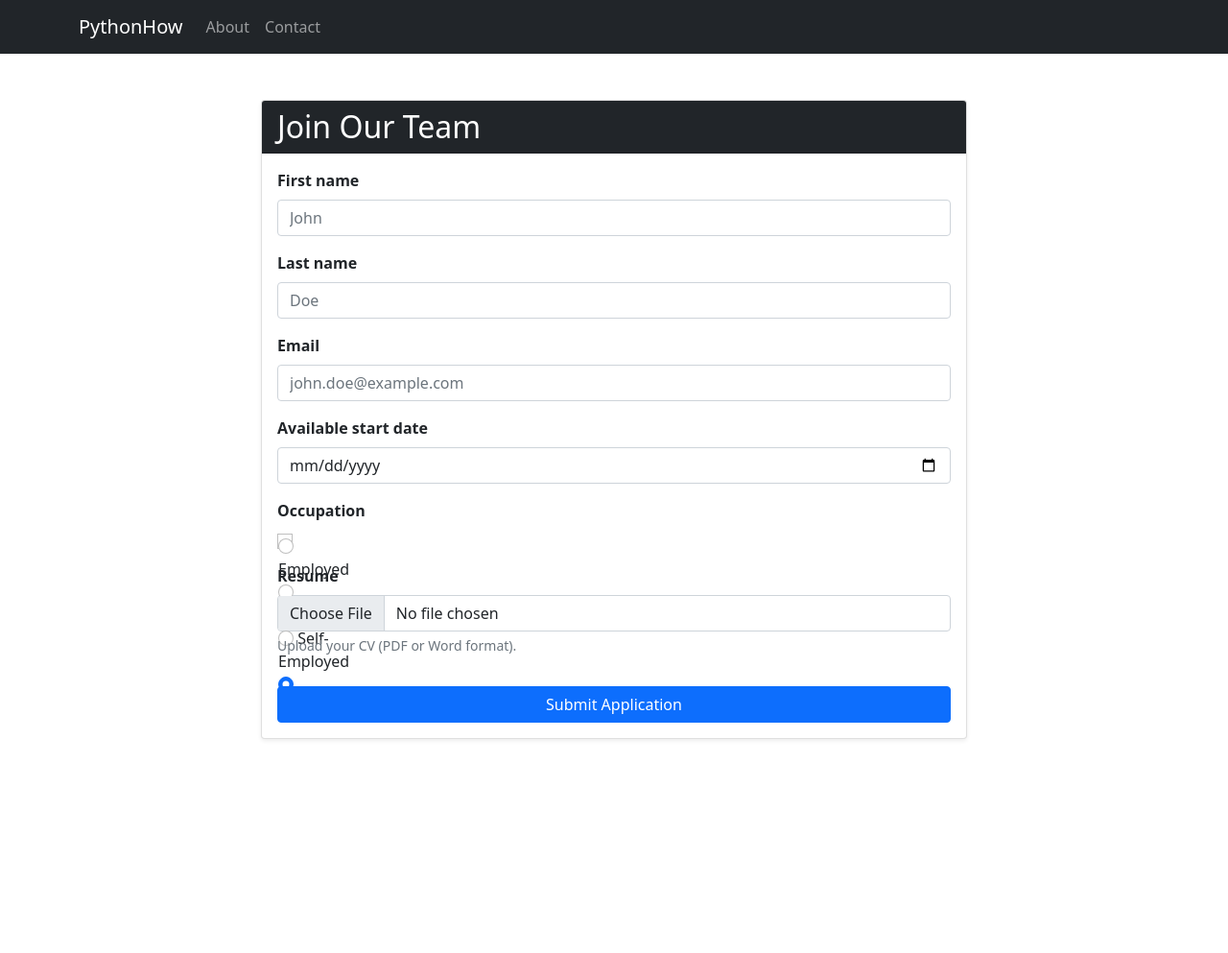
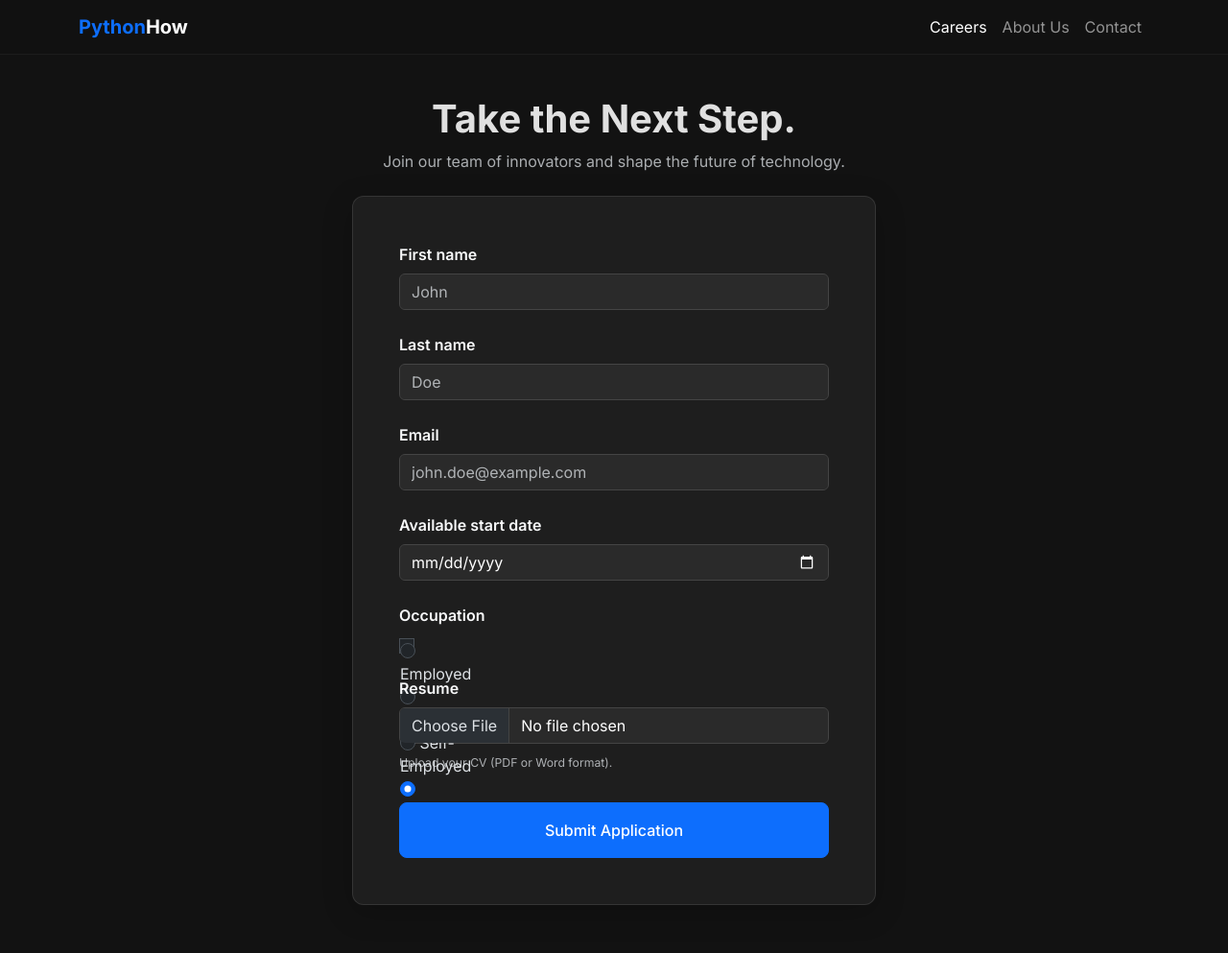
Before and after one commit to AndrewTechTips/Django-Form, a Django app: page / in a window 1280 px wide. Shown: the whole page at 96% size. Before the commit the page ends 771 px from the top, so only its background shows below. Run offline with Django 5.2, Linux system fonts and the light colour scheme.

Commit message:
Enhance website: redesign About page, add Contact page with form and email functionality

```diff
--- a/job_application/templates/base.html
+++ b/job_application/templates/base.html
@@ -1,39 +1,113 @@
 <!doctype html>
-<html>
+<html lang="en" data-bs-theme="dark">
 <head>
     <meta charset="utf-8">
-        <title>Job Application</title>
     <meta name="viewport" content="width=device-width, initial-scale=1, shrink-to-fit=no">
-        <link rel="stylesheet" href="https://cdn.jsdelivr.net/npm/bootstrap@5.1.3/dist/css/bootstrap.min.css">
+    <title>PythonHow | Join Our Team</title>
+
+    <link rel="preconnect" href="https://fonts.googleapis.com">
+    <link rel="preconnect" href="https://fonts.gstatic.com" crossorigin>
+    <link href="https://fonts.googleapis.com/css2?family=Inter:wght@300;400;500;600;700&display=swap" rel="stylesheet">
+
+    <link href="https://cdn.jsdelivr.net/npm/bootstrap@5.3.2/dist/css/bootstrap.min.css" rel="stylesheet">
+
+    <style>
+        body {
+            font-family: 'Inter', sans-serif;
+            background-color: #121212;
+            color: #e0e0e0;
+        }
+
+        .navbar {
+            background-color: rgba(18, 18, 18, 0.8) !important;
+            backdrop-filter: blur(10px);
+            border-bottom: 1px solid rgba(255, 255, 255, 0.05);
+        }
+
+        .card {
+            background-color: #1e1e1e;
+            border: 1px solid rgba(255, 255, 255, 0.1);
+            border-radius: 12px;
+            box-shadow: 0 8px 32px rgba(0, 0, 0, 0.2);
+        }
+
+        .card-header {
+            background-color: rgba(255, 255, 255, 0.02);
+            border-bottom: 1px solid rgba(255, 255, 255, 0.1);
+            border-top-left-radius: 12px !important;
+            border-top-right-radius: 12px !important;
+        }
+
+        .form-control, .form-select {
+            background-color: #2a2a2a;
+            border: 1px solid #444;
+            color: #fff;
+        }
+
+        .form-control:focus {
+            background-color: #333;
+            border-color: #0d6efd;
+            box-shadow: 0 0 0 0.25rem rgba(13, 110, 253, 0.25);
+            color: #fff;
+        }
+
+        /* Reparația pentru butoanele Radio (Suprapunerea textului) */
+        ul[id^="id_"] {
+            padding-left: 0;
+            list-style: none;
+            display: flex;
+            flex-wrap: wrap;
+            gap: 20px;
+            margin-bottom: 0;
+        }
+        ul[id^="id_"] li {
+            display: flex;
+            align-items: center;
+        }
+        ul[id^="id_"] li label {
+            margin-left: 8px;
+            cursor: pointer;
+        }
+
+        .btn-primary {
+            padding: 10px 20px;
+            font-weight: 500;
+            border-radius: 8px;
+        }
+    </style>
 </head>
 <body>
 
-    <nav class="navbar navbar-expand-lg navbar-dark bg-dark">
+    <nav class="navbar navbar-expand-lg navbar-dark fixed-top">
         <div class="container">
-            <a class="navbar-brand" href="{% url 'index' %}">PythonHow</a>
-            <button class="navbar-toggler" type="button" data-bs-toggle="collapse" data-bs-target="#navbarNav" aria-controls="navbarNav" aria-expanded="false" aria-label="Toggle navigation">
+            <a class="navbar-brand fw-bold" href="{% url 'index' %}">
+                <span class="text-primary">Python</span>How
+            </a>
+            <button class="navbar-toggler" type="button" data-bs-toggle="collapse" data-bs-target="#navbarNav">
                 <span class="navbar-toggler-icon"></span>
             </button>
 
-        <div class="collapse navbar-collapse" id="navbarNav">
+            <div class="collapse navbar-collapse justify-content-end" id="navbarNav">
                 <ul class="navbar-nav">
-            <li class="nav-item {% if request.path == '/about/' %}active{% endif %}">
-              <a class="nav-link" href="{% url 'about' %}">About</a>
+                    <li class="nav-item">
+                        <a class="nav-link {% if request.path == '/' %}active{% endif %}" href="{% url 'index' %}">Careers</a>
                     </li>
                     <li class="nav-item">
-              <a class="nav-link" href="#">Contact</a>
+                        <a class="nav-link {% if request.path == '/about/' %}active{% endif %}" href="{% url 'about' %}">About Us</a>
+                    </li>
+                    <li class="nav-item">
+                        <a class="nav-link {% if request.path == '/contact/' %}active{% endif %}" href="{% url 'contact' %}">Contact</a>
                     </li>
                 </ul>
             </div>
-
         </div>
     </nav>
 
-        <div class="container">
+    <div class="container" style="padding-top: 100px; padding-bottom: 50px;">
         {% block content %}
         {% endblock %}
     </div>
-        <script src="https://code.jquery.com/jquery-3.6.0.min.js"></script>
-        <script src="https://cdn.jsdelivr.net/npm/bootstrap@5.1.3/dist/js/bootstrap.min.js"></script>
+
+    <script src="https://cdn.jsdelivr.net/npm/bootstrap@5.3.2/dist/js/bootstrap.bundle.min.js"></script>
 </body>
 </html>
--- a/job_application/templates/index.html
+++ b/job_application/templates/index.html
@@ -1,39 +1,41 @@
 {% extends 'base.html' %}
 {% block content %}
 
-<div class="row justify-content-center mt-5">
-    <div class="col-md-8">
-        <div class="card shadow-sm">
-            <div class="card-header bg-dark text-white">
-                <h2 class="mb-0">Join Our Team</h2>
-            </div>
-            <div class="card-body">
+<div class="row justify-content-center">
+    <div class="col-md-8 col-lg-6">
+        <div class="text-center mb-4">
+            <h1 class="fw-bold">Take the Next Step.</h1>
+            <p class="text-muted">Join our team of innovators and shape the future of technology.</p>
+        </div>
+
+        <div class="card">
+            <div class="card-body p-4 p-md-5">
                 <form method="post" enctype="multipart/form-data" novalidate>
                     {% csrf_token %}
 
                     {% for field in form %}
-                        <div class="mb-3">
-                            <label for="{{ field.id_for_label }}" class="form-label fw-bold">
+                        <div class="mb-4">
+                            <label for="{{ field.id_for_label }}" class="form-label fw-semibold text-light">
                                 {{ field.label }}
                             </label>
 
                             {{ field }}
 
+                            {% if field.help_text %}
+                                <div class="form-text text-muted mt-2"><small>{{ field.help_text }}</small></div>
+                            {% endif %}
+
                             {% if field.errors %}
-                                <div class="text-danger mt-1 small">
+                                <div class="text-danger mt-2 small">
                                     {% for error in field.errors %}
-                                        {{ error }}
+                                        <i class="bi bi-exclamation-circle"></i> {{ error }}
                                     {% endfor %}
                                 </div>
-                            {% endif %}
-
-                            {% if field.help_text %}
-                                <div class="form-text">{{ field.help_text }}</div>
                             {% endif %}
                         </div>
                     {% endfor %}
 
-                    <button class="btn btn-primary w-100 mt-3" type="submit">Submit Application</button>
+                    <button class="btn btn-primary w-100 mt-2 py-3" type="submit">Submit Application</button>
                 </form>
             </div>
         </div>
@@ -41,7 +43,7 @@
         {% if messages %}
             <div class="mt-4">
                 {% for message in messages %}
-                    <div class="alert alert-{{ message.tags }} alert-dismissible fade show" role="alert">
+                    <div class="alert alert-{{ message.tags }} alert-dismissible fade show shadow-sm" role="alert">
                         {{ message }}
                         <button type="button" class="btn-close" data-bs-dismiss="alert" aria-label="Close"></button>
                     </div>
--- a/job_application/urls.py
+++ b/job_application/urls.py
@@ -4,4 +4,5 @@ from . import views
 urlpatterns = [
     path("", views.index, name="index"),
     path("about/", views.about, name="about"),
+    path("contact/", views.contact, name="contact"),
 ]
--- a/job_application/views.py
+++ b/job_application/views.py
@@ -1,3 +1,5 @@
+import os
+
 from django.shortcuts import render, redirect
 from django.template.loader import render_to_string
 from django.utils.html import strip_tags
@@ -46,3 +48,26 @@ def index(request):
 
 def about(request):
     return render(request, "about.html")
+
+
+def contact(request):
+    if request.method == "POST":
+        name = request.POST.get("name")
+        email = request.POST.get("email")
+        message = request.POST.get("message")
+
+        # Send the mail to the admin
+        subject = f"New Contact Inquiry from {name}"
+        body = f"Name: {name}\nEmail: {email}\n\nMessage:\n{message}"
+
+        email_message = EmailMessage(
+            subject=subject, body=body, to=[os.getenv("EMAIL")]
+        )
+        email_message.send()
+        messages.success(
+            request, "Thanks for reaching out! We will get back to you shortly."
+        )
+
+        return redirect("contact")
+
+    return render(request, "contact.html")
```
Also changed, not shown: job_application/templates/about.html (+37 -1 lines), job_application/templates/contact.html (added, +46 -0 lines). Lines whose indentation alone changed are shown as unchanged.
